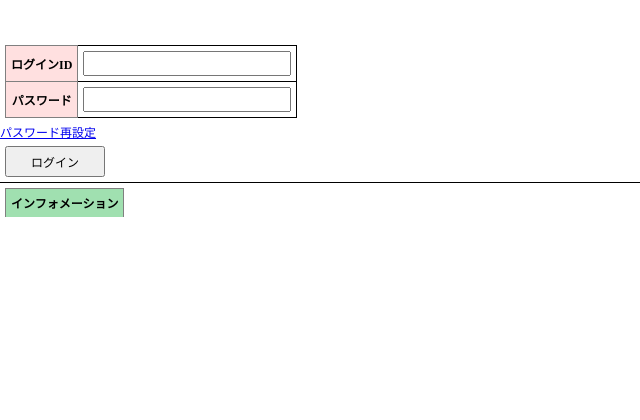
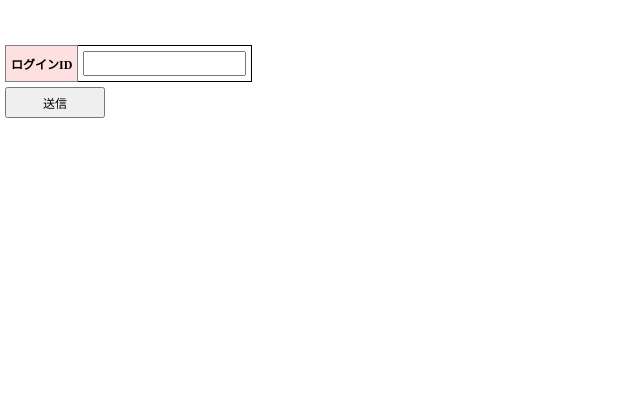
Before and after one commit to pg-ssk-education/se2016, a CakePHP app: the page made by app/View/CMN1020/index.ctp in a window 1280 px wide. Shown: the top 420 px of the page, without its empty margins (0-640 px from the left). Run offline with PHP 8.4 and a stand-in for CakePHP, Linux system fonts and the light colour scheme; the template is opened without the code that fills it, so the values that code supplies are empty; form fields are guessed from the names that the template uses; some libraries are stand-ins or nearby versions.

Commit message:
作成中

```diff
--- a/app/Controller/CMN1020Controller.php
+++ b/app/Controller/CMN1020Controller.php
@@ -2,4 +2,8 @@
 class CMN1020Controller extends AppController {
 	public function index() {
 	}
+
+	public function send() {
+
+	}
 }
--- a/app/View/CMN1020/index.ctp
+++ b/app/View/CMN1020/index.ctp
@@ -1,8 +1,8 @@
 <?php
-	echo $this->Html->css('CMN1020', null, array('inline' => false));
-	echo $this->Html->script('CMN1020.js', array('inline' => false));
+	echo $this->Html->css('CMN1020', null, ['inline' => false]);
+	echo $this->Html->script('CMN1020.js', ['inline' => false]);
 
-	echo $this->Form->create(null, ['url' => ['action' => 'send']]);
+	echo $this->Form->create(false, ['url' => ['action' => 'send']]);
 ?>
 <div class="page-content">
 	<div class="page-block table-border">
@@ -12,49 +12,13 @@
 					ログインID
 				</th>
 				<td>
-					<input type="text" class="text-loginId" name="txtLoginId" id="user_id" maxlength="32">
-				</td>
-			</tr>
-			<tr>
-				<th class="require">
-					パスワード
-				</th>
-				<td>
-					<input type="password" class="text-password" name="txtPassword" id="password" maxlength="32">
+					<?php echo $this->Form->input('User.USER_ID', ['type' => 'text', 'label' => false, 'div' => false, 'maxlength' => 32]); ?>
 				</td>
 			</tr>
 		</table>
 	</div>
-	<?php echo $this->Html->link('パスワード再設定', '../CMN1020/index/'); ?>
 	<div class="page-block">
-		<?php echo $this->Form->submit('ログイン', array('name' => 'login')); ?>
-	</div>
-	<hr>
-	<div class="page-block">
-		<div class="table-simple" name="lstInfo">
-			<table>
-				<thead>
-					<tr>
-						<th>
-							<div class="CMN1000-col-info">
-								インフォメーション
-							</div>
-						</th>
-					</tr>
-				</thead>
-				<tbody>
-					<?php foreach ($notifications as $notification) { ?>
-					<tr>
-						<td>
-							<div class="CMN1000-col-info col-text">
-								<?php echo h($notification['Notification']['COMMENT']); ?>
-							</div>
-						</td>
-					</tr>
-					<?php } ?>
-				</tbody>
-			</table>
-		</div>
+		<?php echo $this->Form->submit('送信'); ?>
 	</div>
 </div>
 <?php echo $this->Form->end(); ?>
```
